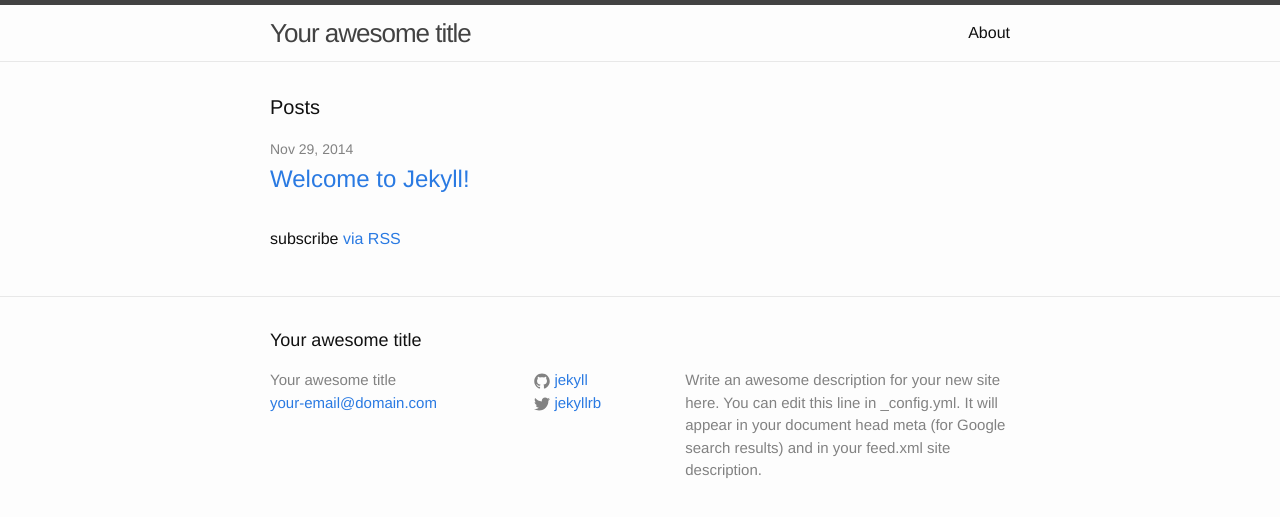
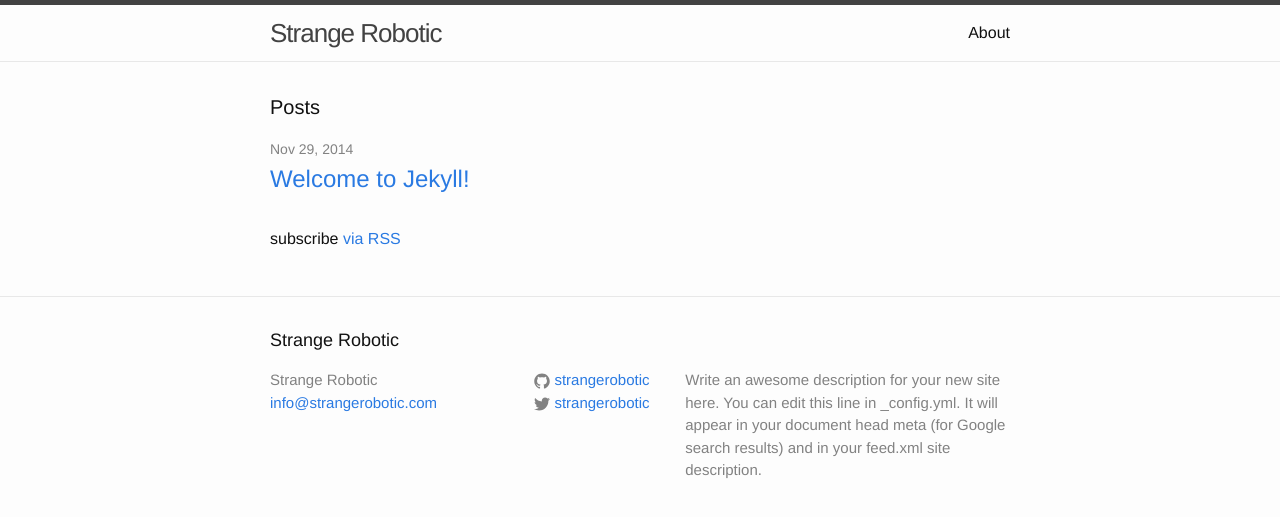
Before and after one commit to strangerobotic/strangerobotic.github.io, a Jekyll site: the page built from index.html, in a window 1280 px wide. Shown: the top 517 px of the page. Built offline with Jekyll 4.4.1, drawn with Linux system fonts in a browser that asks for light colours.

Commit message:
Update _config.yml

```diff
--- a/_config.yml
+++ b/_config.yml
@@ -1,14 +1,14 @@
 # Site settings
-title: Your awesome title
-email: your-email@domain.com
+title: Strange Robotic
+email: info@strangerobotic.com
 description: > # this means to ignore newlines until "baseurl:"
   Write an awesome description for your new site here. You can edit this
   line in _config.yml. It will appear in your document head meta (for
   Google search results) and in your feed.xml site description.
 baseurl: "" # the subpath of your site, e.g. /blog/
-url: "http://yourdomain.com" # the base hostname & protocol for your site
-twitter_username: jekyllrb
-github_username:  jekyll
+url: "http://strangerobotic.com" # the base hostname & protocol for your site
+twitter_username: strangerobotic
+github_username:  strangerobotic
 
 # Build settings
 markdown: kramdown
```
